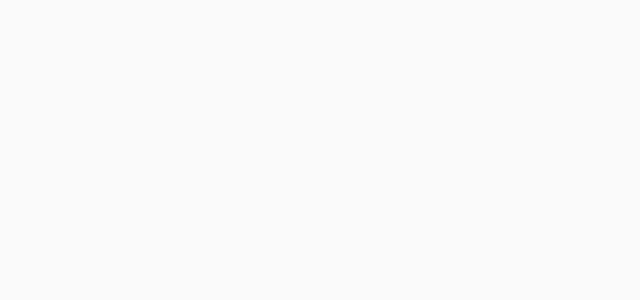
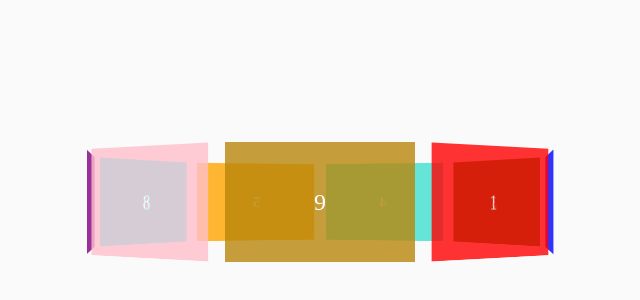
Before and after one commit to CaioVieira-dev/learn-3D-transform, a React (Create React App) app: page /animation/carousel in a window 1280 px wide. Shown: the part 198-498 px from the top of the page, without its empty margins (320-960 px from the left). Built offline with nearby package versions, Linux system fonts and the light colour scheme.

Commit message:
feat: 💫 add 3d carousel make a 3d carousel made with 3d transform

```diff
--- a/src/pages/Carousel/index.tsx
+++ b/src/pages/Carousel/index.tsx
@@ -1,9 +1,19 @@
-import { Scene } from './styles'
+import { Scene, CarouselContainer, Cell } from './styles'
 
 export function Carousel() {
     return (
         <Scene>
-
+            <CarouselContainer>
+                <Cell bgColor="red">1</Cell>
+                <Cell bgColor="blue">2</Cell>
+                <Cell bgColor="green">3</Cell>
+                <Cell bgColor="turquoise">4</Cell>
+                <Cell bgColor="orange">5</Cell>
+                <Cell bgColor="cyan">6</Cell>
+                <Cell bgColor="purple">7</Cell>
+                <Cell bgColor="pink">8</Cell>
+                <Cell bgColor="darkgoldenrod">9</Cell>
+            </CarouselContainer>
         </Scene>
     )
 }
--- a/src/pages/Carousel/styles.ts
+++ b/src/pages/Carousel/styles.ts
@@ -1,4 +1,42 @@
-import styled from "styled-components";
+import styled, { css } from "styled-components";
 
 export const Scene = styled.div`
+    width: 210px;
+    height: 140px;
+    position: relative;
+    perspective: 1000px;
 `
+export const CarouselContainer = styled.div`
+    width: 100%;
+    height: 100%;
+    position: absolute;
+    transform-style: preserve-3d;
+    transform: translateZ(-288px);
+`
+const generateTransformRotation = (cellAmount: number) => {
+    let styles = '';
+    for (let i = 0; i < cellAmount + 1; i++) {
+        styles += `
+        :nth-of-type(${i})&{
+            transform:rotateY(${i * 40}deg) translateZ(288px);
+        }
+        `
+    }
+    return css`${styles}`;
+}
+
+export const Cell = styled.div<{ bgColor: string }>`
+    position: absolute;
+    width: 190px;
+    height: 120px;
+    line-height: 120px;
+    text-align: center;
+    left: 10px;
+    top: 10px;
+    font-size: 24px;
+    color: white;
+    opacity: 0.8;
+    background-color: ${props => props.bgColor};
+    ${generateTransformRotation(9)};
+
+`
```
